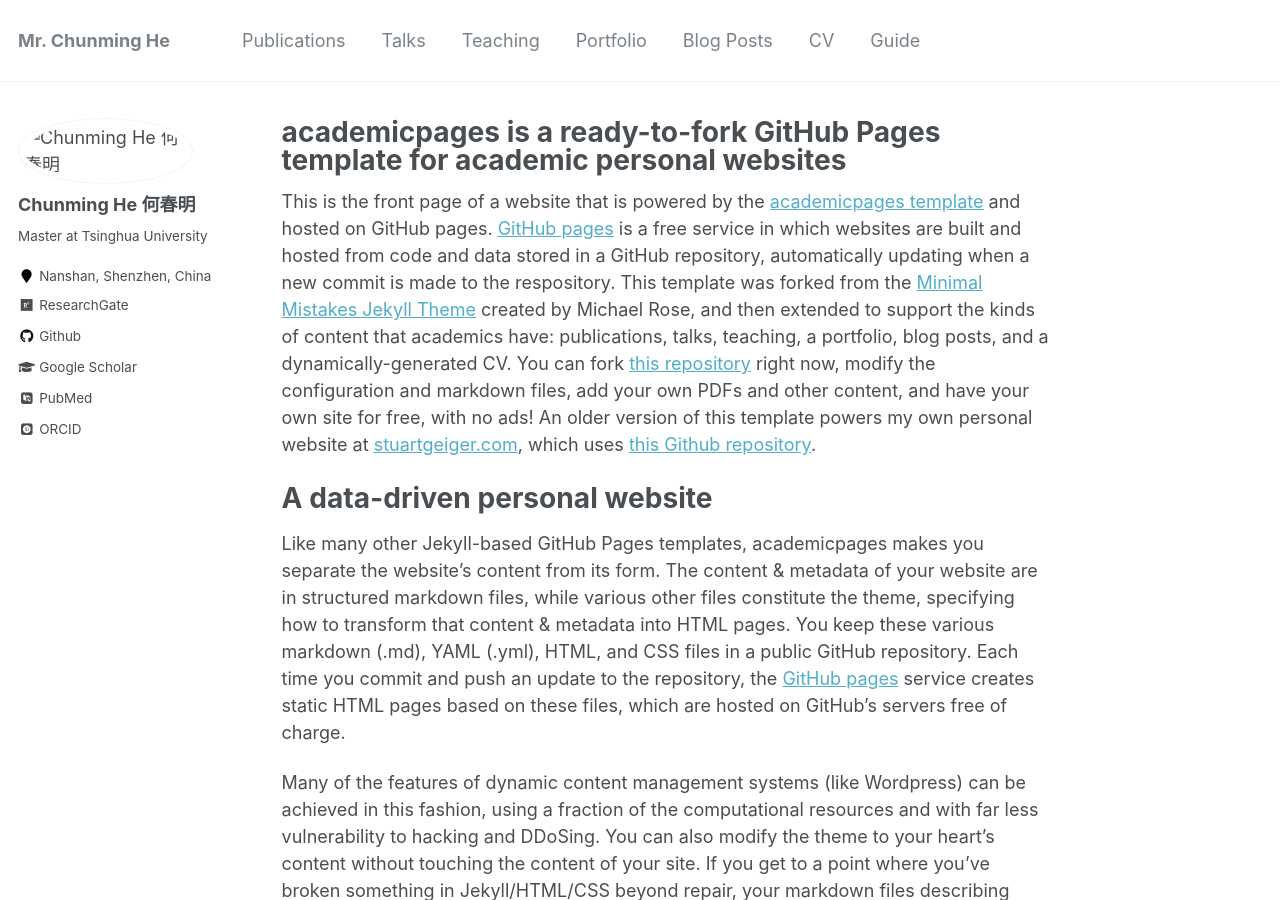
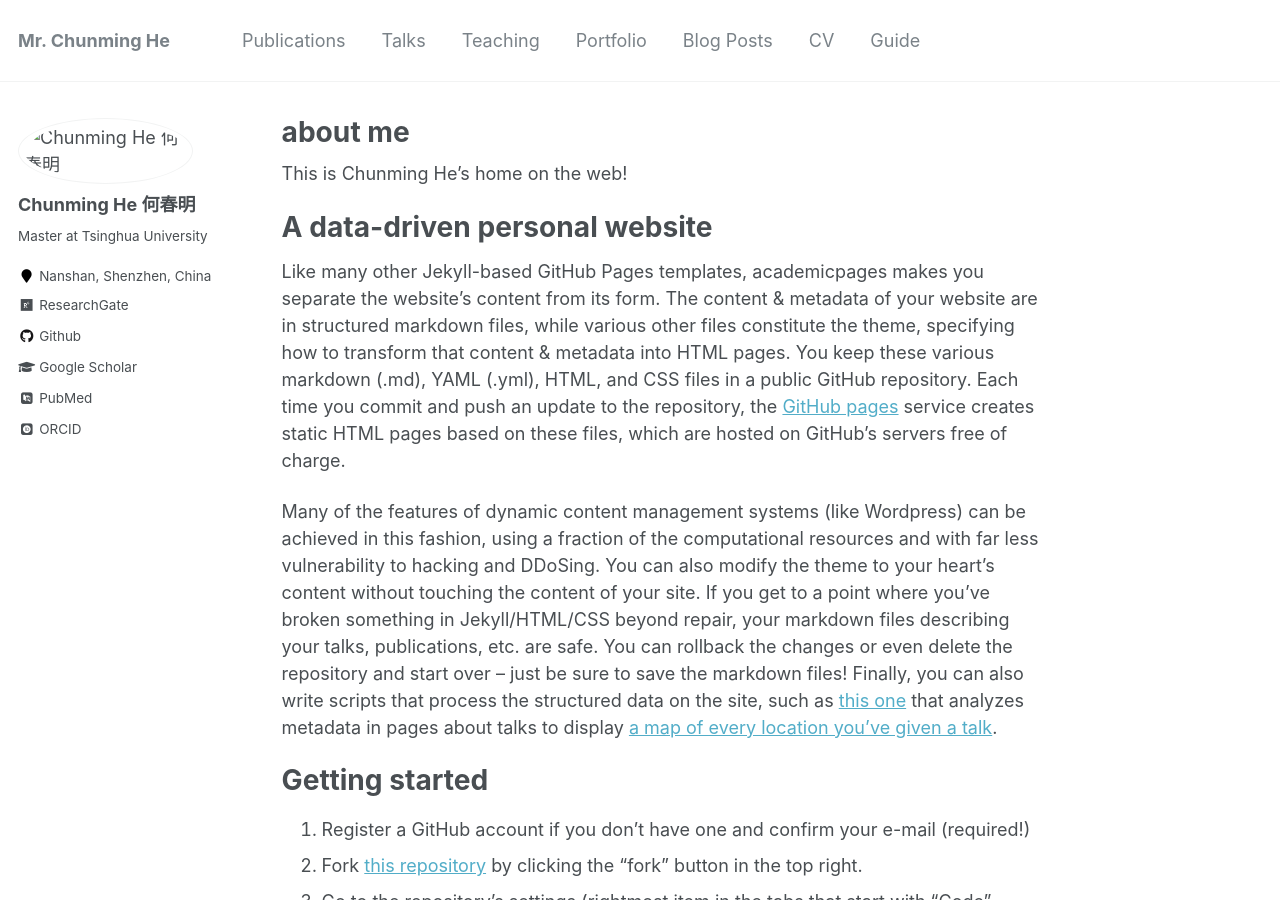
Before and after one commit to ChunmineHe0224/chunminghe1999.github.io, a Jekyll site: the page built from _pages/about.md, in a window 1280 px wide and 900 px high. Built offline with Jekyll 4.4.1, drawn with Linux system fonts in a browser that asks for light colours; some web fonts are replaced.

Commit message:
Update about.md

```diff
--- a/_pages/about.md
+++ b/_pages/about.md
@@ -1,6 +1,6 @@
 ---
 permalink: /
-title: "academicpages is a ready-to-fork GitHub Pages template for academic personal websites"
+title: "about me"
 excerpt: "About me"
 author_profile: true
 redirect_from:
@@ -8,7 +8,7 @@ redirect_from:
   - /about.html
 ---
 
-This is the front page of a website that is powered by the [academicpages template](https://github.com/academicpages/academicpages.github.io) and hosted on GitHub pages. [GitHub pages](https://pages.github.com) is a free service in which websites are built and hosted from code and data stored in a GitHub repository, automatically updating when a new commit is made to the respository. This template was forked from the [Minimal Mistakes Jekyll Theme](https://mmistakes.github.io/minimal-mistakes/) created by Michael Rose, and then extended to support the kinds of content that academics have: publications, talks, teaching, a portfolio, blog posts, and a dynamically-generated CV. You can fork [this repository](https://github.com/academicpages/academicpages.github.io) right now, modify the configuration and markdown files, add your own PDFs and other content, and have your own site for free, with no ads! An older version of this template powers my own personal website at [stuartgeiger.com](http://stuartgeiger.com), which uses [this Github repository](https://github.com/staeiou/staeiou.github.io).
+This is Chunming He's home on the web!
 
 A data-driven personal website
 ======
```
